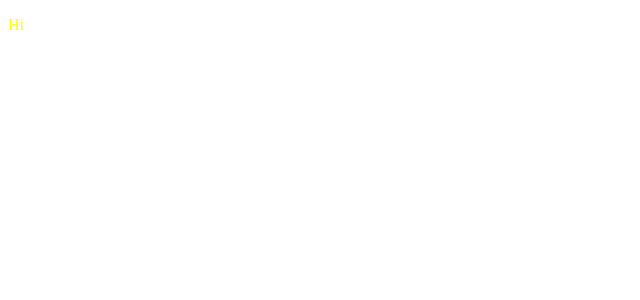
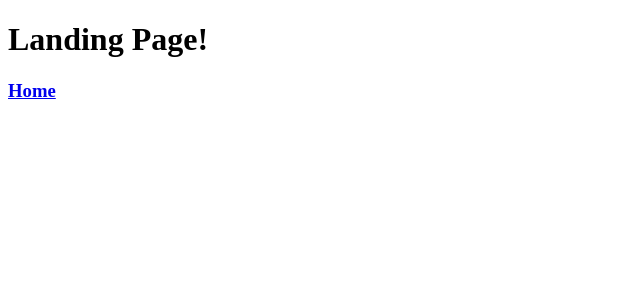
Before and after one commit to kpgh46/shoppingcart, a React (Create React App) app: page / in a window 1280 px wide. Shown: the top 300 px of the page, without its empty margins (0-640 px from the left). Built offline with nearby package versions, Linux system fonts and the light colour scheme.

Commit message:
added Home and Landing pages

```diff
--- a/package.json
+++ b/package.json
@@ -8,6 +8,7 @@
     "@testing-library/user-event": "^13.5.0",
     "react": "^18.1.0",
     "react-dom": "^18.1.0",
+    "react-router-dom": "^6.3.0",
     "react-scripts": "5.0.1",
     "web-vitals": "^2.1.4"
   },
--- /dev/null
+++ b/src/RouteSwitch.js
@@ -0,0 +1,16 @@
+import { BrowserRouter, Routes, Route } from "react-router-dom";
+import HomePage from "./components/HomePage";
+import LandingPage from "./components/Landing";
+
+let RouteSwitch = () => {
+	return (
+		<BrowserRouter>
+			<Routes>
+				<Route path="/home" element={<HomePage />}></Route>
+				<Route path="/" element={<LandingPage />}></Route>
+			</Routes>
+		</BrowserRouter>
+	);
+};
+
+export default RouteSwitch;
--- /dev/null
+++ b/src/components/HomePage.js
@@ -0,0 +1,13 @@
+import React from "react";
+import { Link } from "react-router-dom";
+
+let Home = () => {
+	return (
+		<div>
+			<h2>This is the home page!</h2>
+			<Link to="/">Landing</Link>
+		</div>
+	);
+};
+
+export default Home;
--- /dev/null
+++ b/src/components/Landing.js
@@ -0,0 +1,16 @@
+import React from "react";
+
+import { Link } from "react-router-dom";
+
+let LandingPage = () => {
+	return (
+		<div>
+			<h1>Landing Page!</h1>
+			<h3>
+				<Link to="/home">Home</Link>
+			</h3>
+		</div>
+	);
+};
+
+export default LandingPage;
--- a/src/index.js
+++ b/src/index.js
@@ -1,14 +1,15 @@
-import React from 'react';
-import ReactDOM from 'react-dom/client';
-import './index.css';
-import App from './App';
-import reportWebVitals from './reportWebVitals';
+import React from "react";
+import ReactDOM from "react-dom/client";
+import "./index.css";
+import App from "./App";
+import reportWebVitals from "./reportWebVitals";
+import RouteSwitch from "./RouteSwitch";
 
-const root = ReactDOM.createRoot(document.getElementById('root'));
+const root = ReactDOM.createRoot(document.getElementById("root"));
 root.render(
-  <React.StrictMode>
-    <App />
-  </React.StrictMode>
+	<React.StrictMode>
+		<RouteSwitch />
+	</React.StrictMode>
 );
 
 // If you want to start measuring performance in your app, pass a function
```
Also changed, not shown: src/components/Cart.js (added), src/components/Header.js (added), 1 other file (tests, documents, lock files or other folders).
